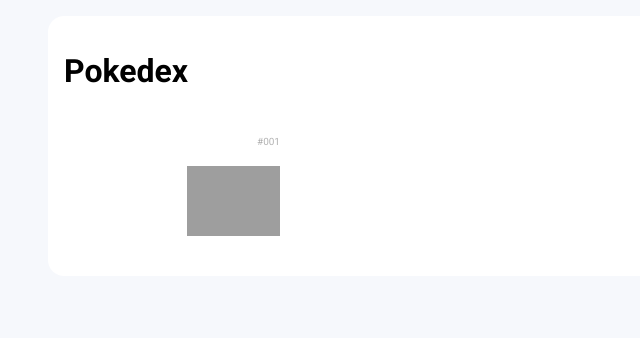
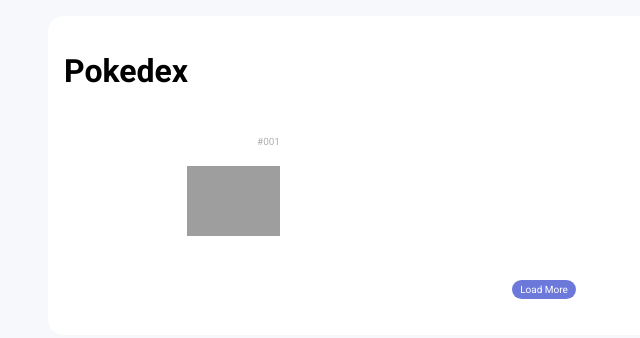
Before and after one commit to alderjunio/pokedex-com-javascript, a plain HTML site: page index.html in a window 1280 px wide. Shown: the whole page, without its empty margins (96-736 px from the left). Drawn offline with nearby package versions, Linux system fonts and the light colour scheme; no server answers; grey boxes are pictures that could not be loaded.

Commit message:
adicionado um botao de paginação

```diff
--- a/assets/css/pokedex.css
+++ b/assets/css/pokedex.css
@@ -115,6 +115,27 @@
   height: 70px;
 }
 
+.pagination{
+    display: flex;
+    flex-direction: row;
+    justify-content: center;
+    align-items: center;
+    width: 100%;
+    padding: 1rem;
+}
+
+.pagination button{
+    background-color: #6c79db;
+    border: none;
+    border-radius: 1rem;
+    color: #fff;
+    padding: .25rem .5rem;
+    margin: .25rem 0;
+    font-size: .625rem;
+}
+
+
+
 @media screen and (min-width: 380px) {
   .pokemons {
     grid-template-columns: 1fr 1fr;
--- a/index.html
+++ b/index.html
@@ -41,11 +41,17 @@
 
                     <img src="https://raw.githubusercontent.com/PokeAPI/sprites/master/sprites/pokemon/other/dream-world/1.svg" alt="">
                 </div>
+            </li>
+        </ol>
+
+        <div class="pagination">
+          <button id="loadMoreButton" type="button">
+            Load More
+          </button>
+        </div>
 
 
-            </li>
 
-        </ol>
     </section>
 
     <script src="assets/js/pokemon-model.js"></script>
```
